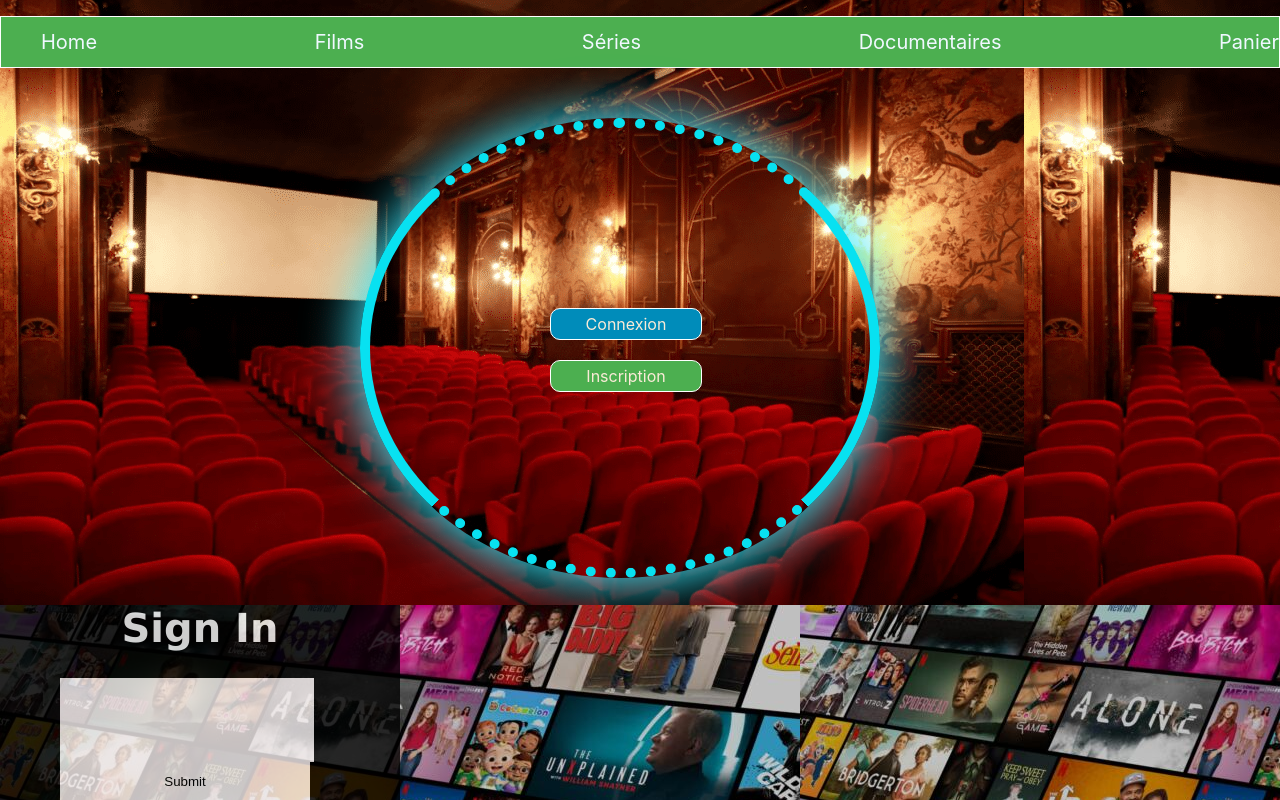
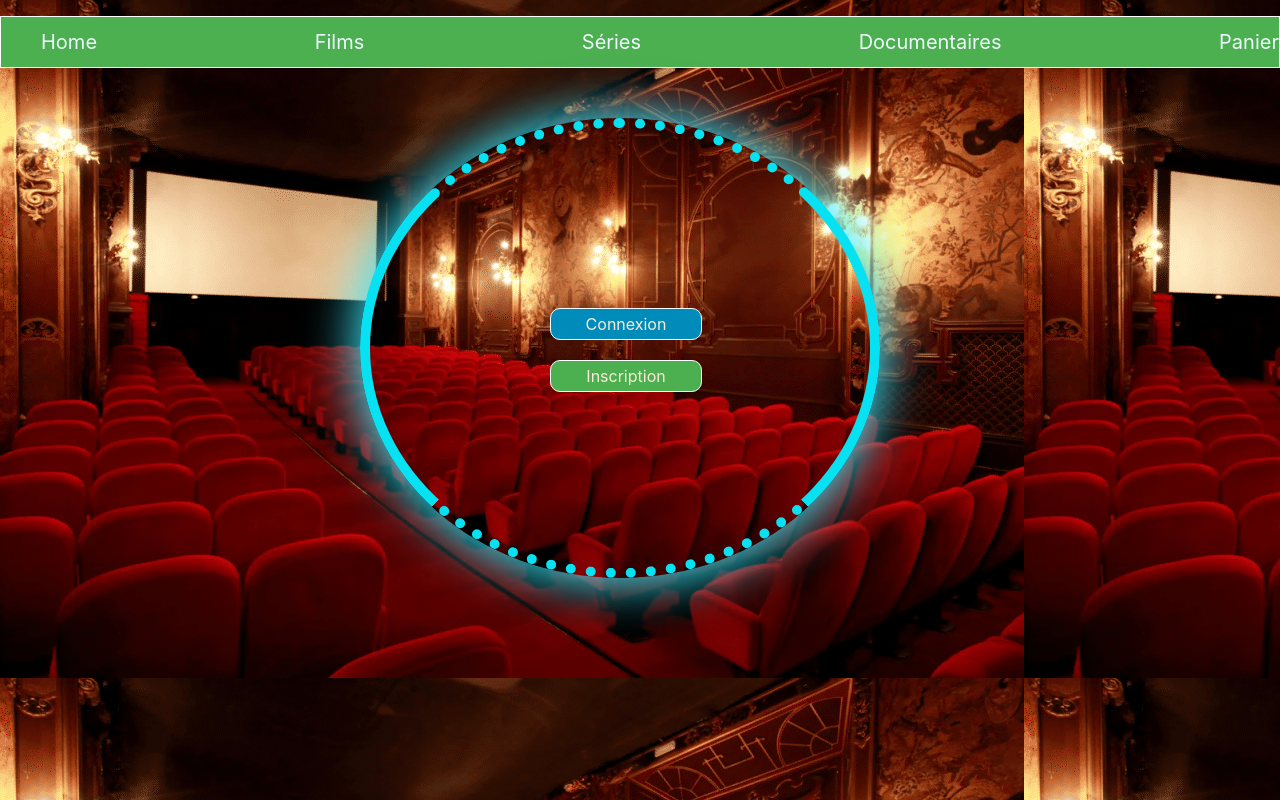
Before and after one commit to Henintsoanjara/first, a React (Create React App) app: page / in a window 1280 px wide. Shown: the top 800 px of the page. Built offline with nearby package versions, Linux system fonts and the light colour scheme.

Commit message:
APP avec formulaire login

```diff
--- a/src/App.js
+++ b/src/App.js
@@ -9,8 +9,9 @@ function App() {
         <Menu />
         <Routes>
            <Route path="/" element={<Home />} />
+           <Route path='/COMPONENT/pages/Login' element={ <Login/>}/>
         </Routes>
-        <Login/>
+
     </div>
   );
 }
```
